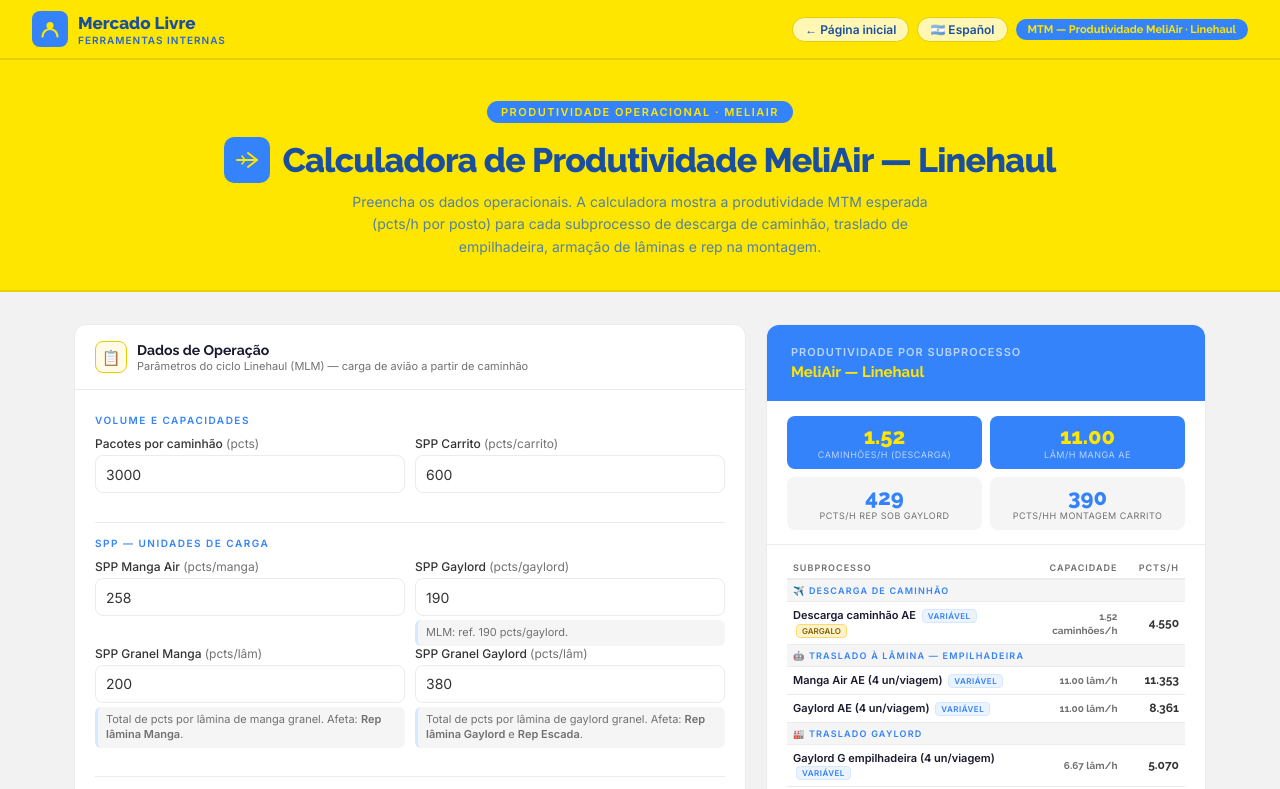
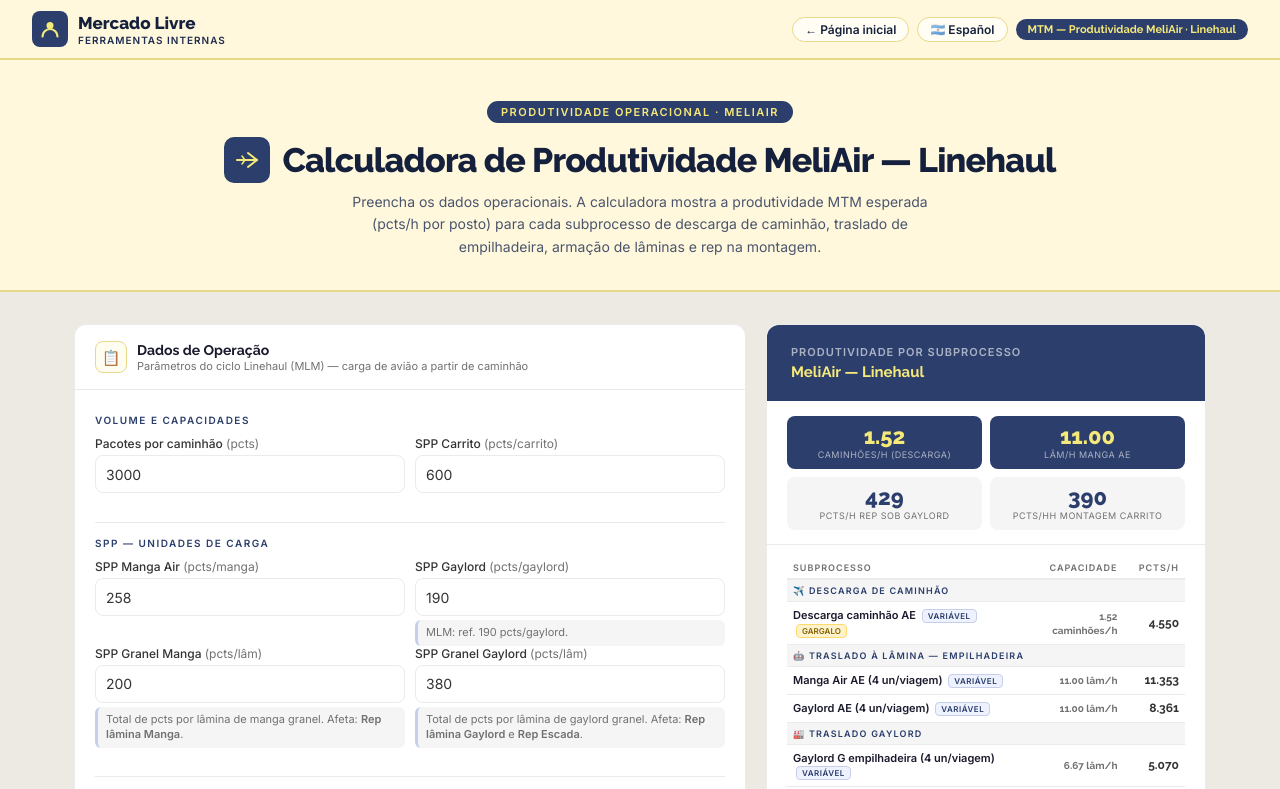
Before and after one commit to leonardolmmiranda-sketch/meliairlinehaulbrpt, a plain HTML site: page index.html in a window 1280 px wide. Shown: the top 789 px of the page. Drawn offline with Linux system fonts and the light colour scheme.

Commit message:
Update index.html

```diff
--- a/index.html
+++ b/index.html
@@ -8,16 +8,29 @@
 <style>
 *,*::before,*::after{box-sizing:border-box;margin:0;padding:0}
 :root{
-  --yellow:#FFE600;--yellow-dark:#E6CF00;--yellow-light:#FFFBE6;
-  --blue:#3483FA;--blue-dark:#2968C8;--blue-deeper:#1A4F9E;
-  --blue-light:#EBF3FF;--blue-mid:#D4E8FF;
-  --dark:#1A1A2E;--text:#333;--gray:#717171;
-  --gray-light:#F5F5F5;--border:#EBEBEB;--white:#fff;
-  --green:#00A650;--green-light:#E8F8EF;
-  --orange:#FF7733;--orange-light:#FFF0E8;
-  --purple:#9B59B6;--purple-light:#F5EEF8;
+  --yellow:#FFF8DC;
+  --yellow-mid:#F5E97A;
+  --yellow-dark:#E8D98A;
+  --yellow-light:#FFFDF0;
+  --blue:#2C3E6B;
+  --blue-dark:#1E2D52;
+  --blue-deeper:#15203D;
+  --blue-light:#EEF2FF;
+  --blue-mid:#C5CFEA;
+  --dark:#1A1A2E;
+  --text:#333;
+  --gray:#717171;
+  --gray-light:#F5F5F5;
+  --border:#EBEBEB;
+  --white:#fff;
+  --green:#2E7D5E;
+  --green-light:#E8F5EE;
+  --orange:#C4631A;
+  --orange-light:#FDF0E6;
+  --purple:#5B3AA8;
+  --purple-light:#EEE8FA;
 }
-body{font-family:'Inter',sans-serif;background:#F2F2F2;color:var(--text);min-height:100vh}
+body{font-family:'Inter',sans-serif;background:#EDEAE3;color:var(--text);min-height:100vh}
 header{background:var(--yellow);height:60px;padding:0 2rem;display:flex;align-items:center;justify-content:space-between;position:sticky;top:0;z-index:100;border-bottom:2px solid var(--yellow-dark)}
 .logo{display:flex;align-items:center;gap:10px;text-decoration:none}
 .logo-mark{width:36px;height:36px;background:var(--blue);border-radius:8px;display:flex;align-items:center;justify-content:center}
@@ -27,9 +40,9 @@ header{background:var(--yellow);height:60px;padding:0 2rem;display:flex;align-it
 .header-right{display:flex;align-items:center;gap:8px}
 .btn-back,.lang-link{font-size:12px;font-weight:600;color:var(--blue-deeper);text-decoration:none;background:rgba(255,255,255,0.7);padding:4px 12px;border-radius:20px;border:1px solid var(--yellow-dark);transition:background .15s}
 .btn-back:hover,.lang-link:hover{background:white}
-.badge{background:var(--blue);color:var(--yellow);font-family:'Raleway',sans-serif;font-size:11px;font-weight:700;padding:4px 12px;border-radius:20px}
+.badge{background:var(--blue);color:var(--yellow-mid);font-family:'Raleway',sans-serif;font-size:11px;font-weight:700;padding:4px 12px;border-radius:20px}
 .hero{background:var(--yellow);padding:2.5rem 2rem 2rem;text-align:center;border-bottom:2px solid var(--yellow-dark)}
-.hero-tag{display:inline-block;background:var(--blue);color:var(--yellow);font-size:11px;font-weight:700;letter-spacing:1.5px;text-transform:uppercase;padding:4px 14px;border-radius:20px;margin-bottom:14px}
+.hero-tag{display:inline-block;background:var(--blue);color:var(--yellow-mid);font-size:11px;font-weight:700;letter-spacing:1.5px;text-transform:uppercase;padding:4px 14px;border-radius:20px;margin-bottom:14px}
 .hero-title-wrap{display:flex;align-items:center;justify-content:center;gap:12px;margin-bottom:8px;flex-wrap:wrap}
 .hero-ml-icon{width:46px;height:46px;background:var(--blue);border-radius:10px;display:flex;align-items:center;justify-content:center;flex-shrink:0}
 .hero-ml-icon svg{width:26px;height:26px}
@@ -55,18 +68,18 @@ label{display:block;font-size:12px;font-weight:500;color:var(--text);margin-bott
 label .hint{font-weight:400;color:var(--gray)}
 .field-note{font-size:11px;color:var(--gray);margin-top:4px;background:var(--gray-light);border-radius:6px;padding:5px 8px;border-left:3px solid var(--blue-mid);line-height:1.4}
 input[type="number"]{width:100%;height:38px;border:1.5px solid var(--border);border-radius:8px;padding:0 10px;font-size:14px;font-family:'Inter',sans-serif;color:var(--text);background:var(--white);outline:none;transition:border-color .15s}
-input[type="number"]:focus{border-color:var(--blue);box-shadow:0 0 0 3px rgba(52,131,250,.1)}
+input[type="number"]:focus{border-color:var(--blue);box-shadow:0 0 0 3px rgba(44,62,107,.1)}
 .results-sticky{position:sticky;top:76px}
 .result-header{background:var(--blue);padding:1.25rem 1.5rem;border-radius:12px 12px 0 0}
-.result-header .r-label{font-size:11px;font-weight:600;letter-spacing:1px;text-transform:uppercase;color:rgba(255,255,255,.65);margin-bottom:4px}
-.result-header .r-title{font-family:'Raleway',sans-serif;font-size:15px;font-weight:700;color:var(--yellow)}
+.result-header .r-label{font-size:11px;font-weight:600;letter-spacing:1px;text-transform:uppercase;color:rgba(255,255,255,.6);margin-bottom:4px}
+.result-header .r-title{font-family:'Raleway',sans-serif;font-size:15px;font-weight:700;color:var(--yellow-mid)}
 .res-kpis{display:grid;grid-template-columns:1fr 1fr;gap:8px;padding:.9rem 1.25rem;border-bottom:1px solid var(--border)}
 .kpi{background:var(--gray-light);border-radius:8px;padding:9px 10px;text-align:center}
 .kpi.hl{background:var(--blue)}
 .kpi-val{font-family:'Raleway',sans-serif;font-size:22px;font-weight:800;color:var(--blue);line-height:1}
-.kpi.hl .kpi-val{color:var(--yellow)}
+.kpi.hl .kpi-val{color:var(--yellow-mid)}
 .kpi-lbl{font-size:9px;color:var(--gray);margin-top:2px;text-transform:uppercase;letter-spacing:.5px}
-.kpi.hl .kpi-lbl{color:rgba(255,255,255,.65)}
+.kpi.hl .kpi-lbl{color:rgba(255,255,255,.6)}
 .res-table-wrap{padding:.75rem 1.25rem;overflow-x:auto}
 .res-table{width:100%;border-collapse:collapse;font-size:11px}
 .res-table th{font-size:9px;font-weight:700;letter-spacing:1px;text-transform:uppercase;color:var(--gray);padding:5px 6px;border-bottom:2px solid var(--border);text-align:right;white-space:nowrap}
@@ -101,12 +114,12 @@ input[type="number"]:focus{border-color:var(--blue);box-shadow:0 0 0 3px rgba(52
 <header>
   <a class="logo" href="#">
     <div class="logo-mark">
-      <svg viewBox="0 0 20 20" fill="none"><circle cx="10" cy="6.5" r="3.5" fill="#FFE600"/><path d="M2.5 17.5c0-4.142 3.358-7.5 7.5-7.5s7.5 3.358 7.5 7.5" stroke="#FFE600" stroke-width="2.2" stroke-linecap="round"/></svg>
+      <svg viewBox="0 0 20 20" fill="none"><circle cx="10" cy="6.5" r="3.5" fill="#F5E97A"/><path d="M2.5 17.5c0-4.142 3.358-7.5 7.5-7.5s7.5 3.358 7.5 7.5" stroke="#F5E97A" stroke-width="2.2" stroke-linecap="round"/></svg>
     </div>
     <div><div class="logo-name">Mercado Livre</div><div class="logo-sub">Ferramentas Internas</div></div>
   </a>
   <div class="header-right">
-    <a class="btn-back" href="https://mtmtransportes-paginainiciales.vercel.app/">← Página inicial</a>
+    <a class="btn-back" href="https://mtmtransportes-paginainicialpt.vercel.app/">← Página inicial</a>
     <a class="lang-link" href="https://mtmtransportes-meliairlinehaules.vercel.app/">🇦🇷 Español</a>
     <span class="badge">MTM — Produtividade MeliAir · Linehaul</span>
   </div>
@@ -116,7 +129,7 @@ input[type="number"]:focus{border-color:var(--blue);box-shadow:0 0 0 3px rgba(52
   <div class="hero-tag">Produtividade Operacional · MeliAir</div>
   <div class="hero-title-wrap">
     <div class="hero-ml-icon">
-      <svg viewBox="0 0 26 26" fill="none"><path d="M3 13 L23 13" stroke="#FFE600" stroke-width="2" stroke-linecap="round"/><path d="M14 6 L23 13 L14 20" stroke="#FFE600" stroke-width="2" stroke-linecap="round" stroke-linejoin="round"/><path d="M8 9 L11 13 L8 17" stroke="#FFE600" stroke-width="1.5" stroke-linecap="round" stroke-linejoin="round"/></svg>
+      <svg viewBox="0 0 26 26" fill="none"><path d="M3 13 L23 13" stroke="#F5E97A" stroke-width="2" stroke-linecap="round"/><path d="M14 6 L23 13 L14 20" stroke="#F5E97A" stroke-width="2" stroke-linecap="round" stroke-linejoin="round"/><path d="M8 9 L11 13 L8 17" stroke="#F5E97A" stroke-width="1.5" stroke-linecap="round" stroke-linejoin="round"/></svg>
     </div>
     <h1>Calculadora de Produtividade MeliAir — Linehaul</h1>
   </div>
@@ -126,7 +139,6 @@ input[type="number"]:focus{border-color:var(--blue);box-shadow:0 0 0 3px rgba(52
 <div class="container">
 <div class="layout">
 
-<!-- COLUNA ESQUERDA: INPUTS -->
 <div>
 
 <div class="card">
@@ -204,7 +216,6 @@ input[type="number"]:focus{border-color:var(--blue);box-shadow:0 0 0 3px rgba(52
   </div>
 </div>
 
-<!-- TABELA DE REFERÊNCIA MTM -->
 <div class="premissas-wrap">
   <button class="premissas-btn" onclick="toggleRef()">
     📋 Capacidades MTM de referência (valores em distâncias padrão)
@@ -228,9 +239,8 @@ input[type="number"]:focus{border-color:var(--blue);box-shadow:0 0 0 3px rgba(52
   </div>
 </div>
 
-</div><!-- fim coluna esquerda -->
+</div>
 
-<!-- COLUNA DIREITA: RESULTADOS -->
 <div class="results-sticky">
   <div class="card">
     <div class="result-header">
@@ -267,7 +277,6 @@ input[type="number"]:focus{border-color:var(--blue);box-shadow:0 0 0 3px rgba(52
     </div>
   </div>
 
-  <!-- LEGENDA -->
   <div style="margin-top:10px;background:white;border:1px solid var(--border);border-radius:10px;padding:12px 16px;font-size:11px;color:var(--gray);line-height:1.7">
     <strong style="color:var(--dark)">Legenda:</strong><br>
     <span class="tag-fixed">MTM FIXO</span> Capacidade constante — não depende de distâncias.<br>
@@ -277,18 +286,16 @@ input[type="number"]:focus{border-color:var(--blue);box-shadow:0 0 0 3px rgba(52
   </div>
 </div>
 
-</div><!-- fim layout -->
-</div><!-- fim container -->
+</div>
+</div>
 
 <script>
-// ── MTM CONSTANTES (seg/m) ──────────────────────────────────────────
 var SFISM = 0.540;
 var SFILM = 0.612;
 var HFFB  = 1.260;
 var HFFL  = 0.900;
 var EFIM  = 0.468;
 
-// ── CONSTANTES FIXAS PRÉ-CALCULADAS DO MTM ─────────────────────────
 var FIXED_DESC  = 2348.70;
 var RATE_DESC   = (HFFB + HFFL) * 0.333 * 7/6;
 var FIXED_MANGA = 189.00;
@@ -325,20 +332,20 @@ function calcular(){
 
   if(!ppcam || !sppMA || !sppGY || !sppC) return;
 
-  var camHora     = 3600 / (FIXED_DESC + D1 * RATE_DESC);
-  var phDescCam   = camHora * ppcam;
-  var lamMangaAE  = 3600 / (FIXED_MANGA + D2 * RATE_MANGA);
-  var phMangaAE   = lamMangaAE * sppMA * 4;
-  var lamGaylAE   = 3600 / (FIXED_MANGA + D2 * RATE_MANGA);
-  var phGaylAE    = lamGaylAE * sppGY * 4;
-  var lamGF       = 3600 / (FIXED_GF + D3 * RATE_GF);
-  var phGF        = lamGF * sppGY * 4;
-  var lamRebo     = 3600 / (FIXED_REBO + D4 * RATE_REBO);
+  var camHora      = 3600 / (FIXED_DESC + D1 * RATE_DESC);
+  var phDescCam    = camHora * ppcam;
+  var lamMangaAE   = 3600 / (FIXED_MANGA + D2 * RATE_MANGA);
+  var phMangaAE    = lamMangaAE * sppMA * 4;
+  var lamGaylAE    = 3600 / (FIXED_MANGA + D2 * RATE_MANGA);
+  var phGaylAE     = lamGaylAE * sppGY * 4;
+  var lamGF        = 3600 / (FIXED_GF + D3 * RATE_GF);
+  var phGF         = lamGF * sppGY * 4;
+  var lamRebo      = 3600 / (FIXED_REBO + D4 * RATE_REBO);
   var phArmCarrito = (CAP_ARM_CARR_LAM * sppC) / 2;
-  var phRepSM = CAP_REP_SM * sppGM;
-  var phRepBM = CAP_REP_BM * sppGM;
-  var phRepSG = CAP_REP_SG * sppGG;
-  var phRepBG = CAP_REP_BG * sppGG;
+  var phRepSM  = CAP_REP_SM * sppGM;
+  var phRepBM  = CAP_REP_BM * sppGM;
+  var phRepSG  = CAP_REP_SG * sppGG;
+  var phRepBG  = CAP_REP_BG * sppGG;
   var phRepEsc = CAP_REP_ESC * sppGG;
 
   document.getElementById('kpiDesc').textContent    = fmt2(camHora);
@@ -350,59 +357,45 @@ function calcular(){
     {
       grp: '✈️  Descarga de Caminhão',
       rows:[
-        {nome:'Descarga caminhão AE', tipo:'var',
-         cap: fmt2(camHora)+' caminhões/h',
-         ph: phDescCam, bottleneck:true}
+        {nome:'Descarga caminhão AE', tipo:'var', cap:fmt2(camHora)+' caminhões/h', ph:phDescCam, bottleneck:true}
       ]
     },
     {
       grp: '🤖  Traslado à Lâmina — Empilhadeira',
       rows:[
-        {nome:'Manga Air AE (4 un/viagem)', tipo:'var',
-         cap: fmt2(lamMangaAE)+' lâm/h',
-         ph: phMangaAE},
-        {nome:'Gaylord AE (4 un/viagem)',   tipo:'var',
-         cap: fmt2(lamGaylAE)+' lâm/h',
-         ph: phGaylAE}
+        {nome:'Manga Air AE (4 un/viagem)', tipo:'var', cap:fmt2(lamMangaAE)+' lâm/h', ph:phMangaAE},
+        {nome:'Gaylord AE (4 un/viagem)',   tipo:'var', cap:fmt2(lamGaylAE)+' lâm/h',  ph:phGaylAE}
       ]
     },
     {
       grp: '🏭  Traslado Gaylord',
       rows:[
-        {nome:'Gaylord G empilhadeira (4 un/viagem)', tipo:'var',
-         cap: fmt2(lamGF)+' lâm/h',
-         ph: phGF},
-        {nome:'Gaylord rebocador', tipo:'var',
-         cap: fmt2(lamRebo)+' lâm/h',
-         ph: null, info:true}
+        {nome:'Gaylord G empilhadeira (4 un/viagem)', tipo:'var', cap:fmt2(lamGF)+' lâm/h',   ph:phGF},
+        {nome:'Gaylord rebocador',                     tipo:'var', cap:fmt2(lamRebo)+' lâm/h', ph:null, info:true}
       ]
     },
     {
       grp: '📦  Montagem de Carrito',
       rows:[
-        {nome:'Montagem carrito (2 pessoas)', tipo:'fijo',
-         cap: fmt2(CAP_ARM_CARR_LAM)+' lâm/h · ciclo',
-         ph: phArmCarrito}
+        {nome:'Montagem carrito (2 pessoas)', tipo:'fijo', cap:fmt2(CAP_ARM_CARR_LAM)+' lâm/h · ciclo', ph:phArmCarrito}
       ]
     },
     {
       grp: '⚙️  Set up Lâminas',
       rows:[
-        {nome:'Set up lâminas', tipo:'fijo',
-         cap: '19,78 lâm/h',
-         ph: null}
+        {nome:'Set up lâminas', tipo:'fijo', cap:'19,78 lâm/h', ph:null}
       ]
     },
     {
       grp: '🔧  Armação Lâminas — Rep na Montagem',
       rows:[
-        {nome:'Rep sobre lâmina — Manga',    tipo:'fijo', cap:'2,66 lâm/h',  ph:phRepSM},
-        {nome:'Rep sob lâmina — Manga',      tipo:'fijo', cap:'1,98 lâm/h',  ph:phRepBM, bottleneck:true},
-        {nome:'Rep sobre lâmina — Gaylord',  tipo:'fijo', cap:'1,40 lâm/h',  ph:phRepSG},
-        {nome:'Rep sob lâmina — Gaylord',    tipo:'fijo', cap:'1,13 lâm/h',  ph:phRepBG, bottleneck:true},
-        {nome:'Rep Granel (sob)',             tipo:'fijo', cap:'532 pcts/hh', ph:CAP_REP_GRAN_BAIXO},
-        {nome:'Rep Granel (sobre)',           tipo:'fijo', cap:'429 pcts/hh', ph:CAP_REP_GRAN_SOBRE},
-        {nome:'Rep Escada MLM (Gaylord)',     tipo:'fijo', cap:'1,09 lâm/h',  ph:phRepEsc}
+        {nome:'Rep sobre lâmina — Manga',   tipo:'fijo', cap:'2,66 lâm/h',  ph:phRepSM},
+        {nome:'Rep sob lâmina — Manga',     tipo:'fijo', cap:'1,98 lâm/h',  ph:phRepBM, bottleneck:true},
+        {nome:'Rep sobre lâmina — Gaylord', tipo:'fijo', cap:'1,40 lâm/h',  ph:phRepSG},
+        {nome:'Rep sob lâmina — Gaylord',   tipo:'fijo', cap:'1,13 lâm/h',  ph:phRepBG, bottleneck:true},
+        {nome:'Rep Granel (sob)',            tipo:'fijo', cap:'532 pcts/hh', ph:CAP_REP_GRAN_BAIXO},
+        {nome:'Rep Granel (sobre)',          tipo:'fijo', cap:'429 pcts/hh', ph:CAP_REP_GRAN_SOBRE},
+        {nome:'Rep Escada MLM (Gaylord)',    tipo:'fijo', cap:'1,09 lâm/h',  ph:phRepEsc}
       ]
     }
   ];
@@ -420,8 +413,8 @@ function calcular(){
       } else {
         tagHtml = '<span class="tag-fixed">MTM FIXO</span>';
       }
-      if(r.info)        tagHtml += '<span class="tag-info">INFO</span>';
-      if(r.bottleneck)  tagHtml += '<span class="tag-bottleneck">GARGALO</span>';
+      if(r.info)       tagHtml += '<span class="tag-info">INFO</span>';
+      if(r.bottleneck) tagHtml += '<span class="tag-bottleneck">GARGALO</span>';
 
       var phHtml;
       if(r.info){
```
